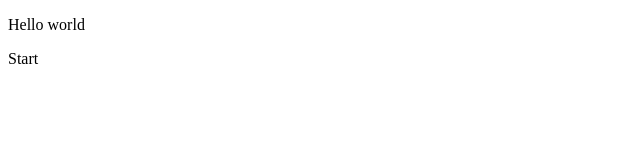
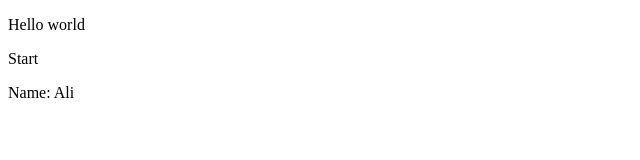
Before and after one commit to Mohammad-Malekii/projectController, a plain HTML site: page index.html in a window 1280 px wide. Shown: the full height of the page, 0-640 px from the left. Drawn offline with Linux system fonts and the light colour scheme.

Commit message:
Start Name

```diff
--- a/index.html
+++ b/index.html
@@ -8,5 +8,6 @@
   <body>
     <p>Hello world</p>
     <p>Start</p>
+    <p>Name: Ali</p>
   </body>
 </html>
```
